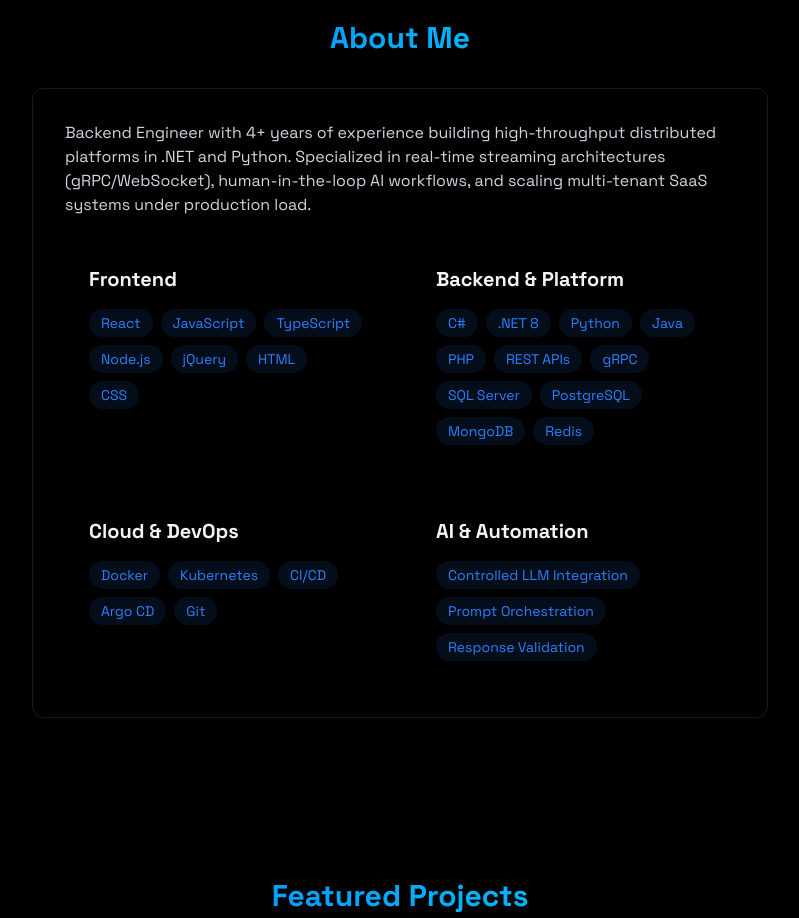
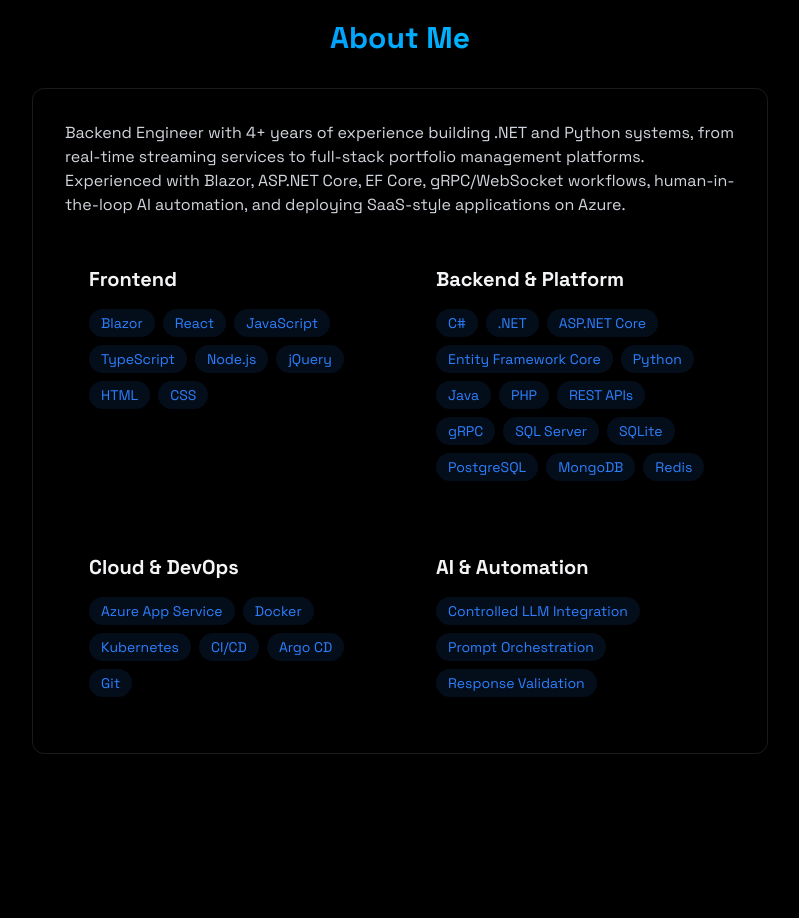
Before and after one commit to imdavidlong/portfolio, a React (Vite) app: page / in a window 1280 px wide. Shown: the part 860-1778 px from the top of the page, without its empty margins (240-1039 px from the left). Built offline with nearby package versions, Linux system fonts and the light colour scheme.

Commit message:
Update about section for PortfolioHub

```diff
--- a/src/components/sections/About.jsx
+++ b/src/components/sections/About.jsx
@@ -2,6 +2,7 @@
 
 export const About = () => {
   const frontendSkills = [
+    "Blazor",
     "React",
     "JavaScript",
     "TypeScript",
@@ -13,19 +14,23 @@
 
   const backendSkills = [
     "C#",
-    ".NET 8",
+    ".NET",
+    "ASP.NET Core",
+    "Entity Framework Core",
     "Python",
     "Java",
     "PHP",
     "REST APIs",
     "gRPC",
     "SQL Server",
+    "SQLite",
     "PostgreSQL",
     "MongoDB",
     "Redis",
   ];
 
   const tools = [
+    "Azure App Service",
     "Docker",
     "Kubernetes",
     "CI/CD",
@@ -53,9 +58,10 @@
 
           <div className="rounded-xl p-8 border-white/10 border hover:-translate-y-1 transition-all">
             <p className="text-gray-300 mb-6">
-              Backend Engineer with 4+ years of experience building high-throughput distributed platforms
-              in .NET and Python. Specialized in real-time streaming architectures (gRPC/WebSocket),
-              human-in-the-loop AI workflows, and scaling multi-tenant SaaS systems under production load.
+              Backend Engineer with 4+ years of experience building .NET and Python systems,
+              from real-time streaming services to full-stack portfolio management platforms.
+              Experienced with Blazor, ASP.NET Core, EF Core, gRPC/WebSocket workflows,
+              human-in-the-loop AI automation, and deploying SaaS-style applications on Azure.
             </p>
 
             <div className="grid grid-cols-1 md:grid-cols-2 gap-6">
```
